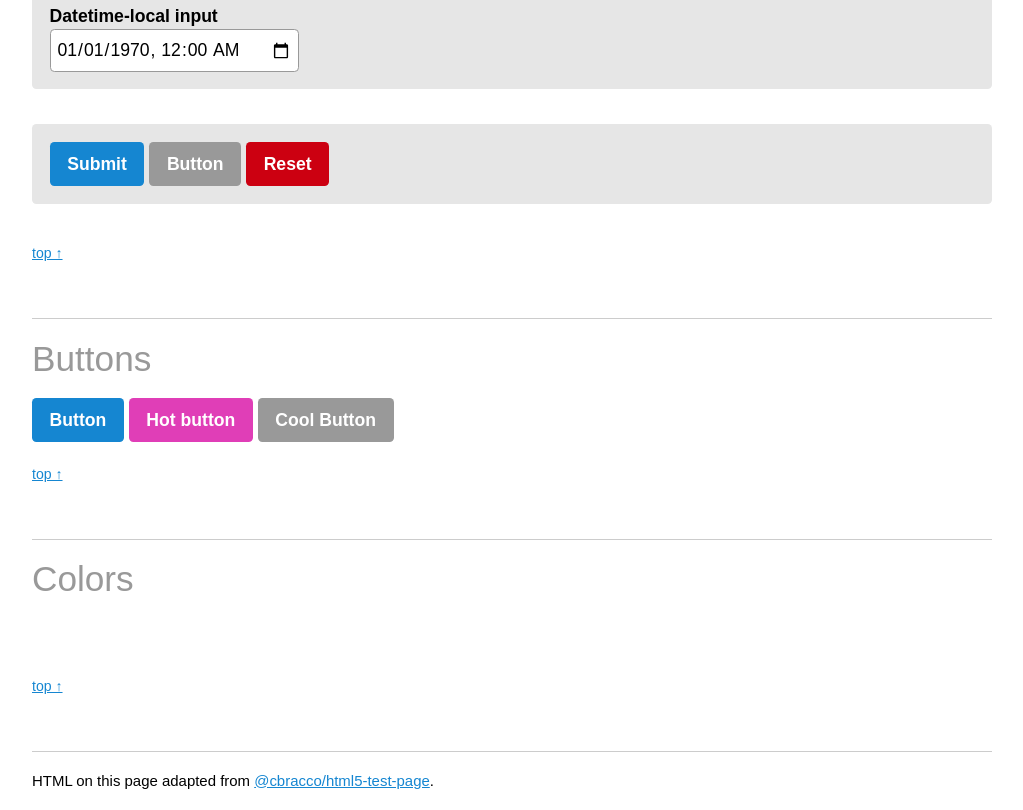
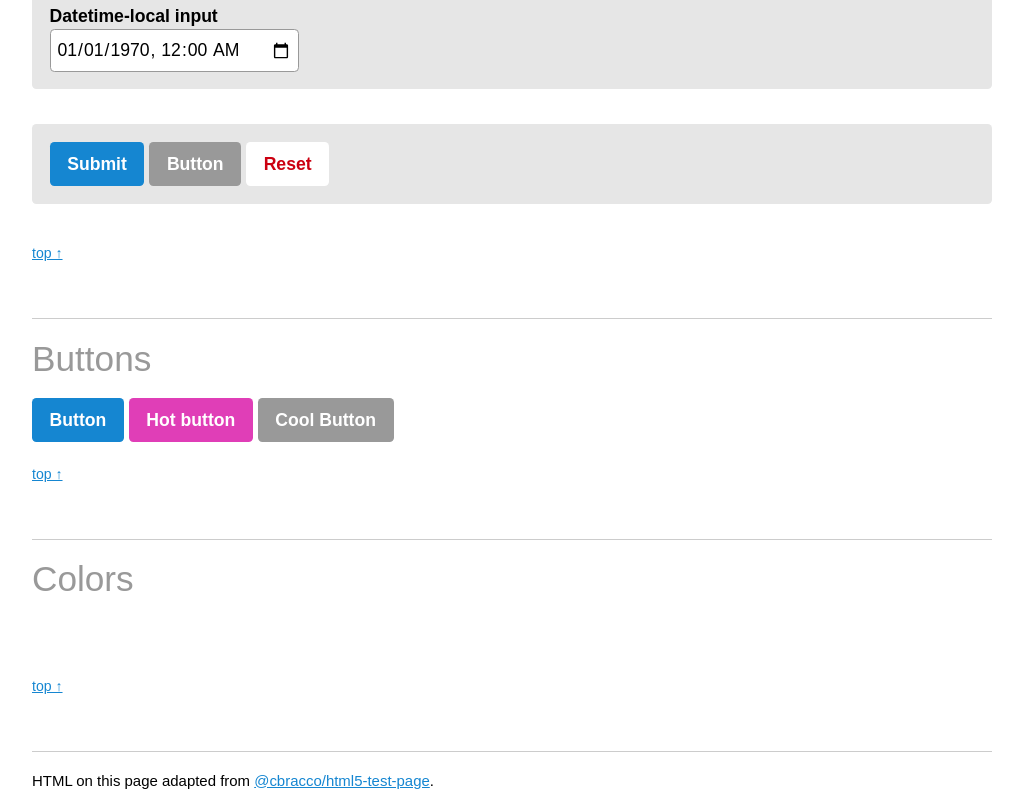
Before and after one commit to axoplasm/skeletor, an Eleventy site: page views/index.html in a window 1280 px wide. Shown: the part 5667-6477 px from the top of the page, without its empty margins (128-1151 px from the left). Built offline with nearby package versions, Linux system fonts and the light colour scheme; Eleventy itself is replaced by a stand-in of ours; files that its build step writes are made by us from their sources.

Commit message:
minor tweak to danger button

```diff
--- a/sass/_forms.scss
+++ b/sass/_forms.scss
@@ -104,7 +104,7 @@ input[type=button] {
     @include buttonish(var(--hushed), white);
 }
 input[type=reset] {
-    @include buttonish(var(--danger), white);
+    @include buttonish(white, var(--danger));
 }
 input[type=checkbox],
 input[type=radio] {
```
Also changed, not shown: public/static/css/screen.css.
